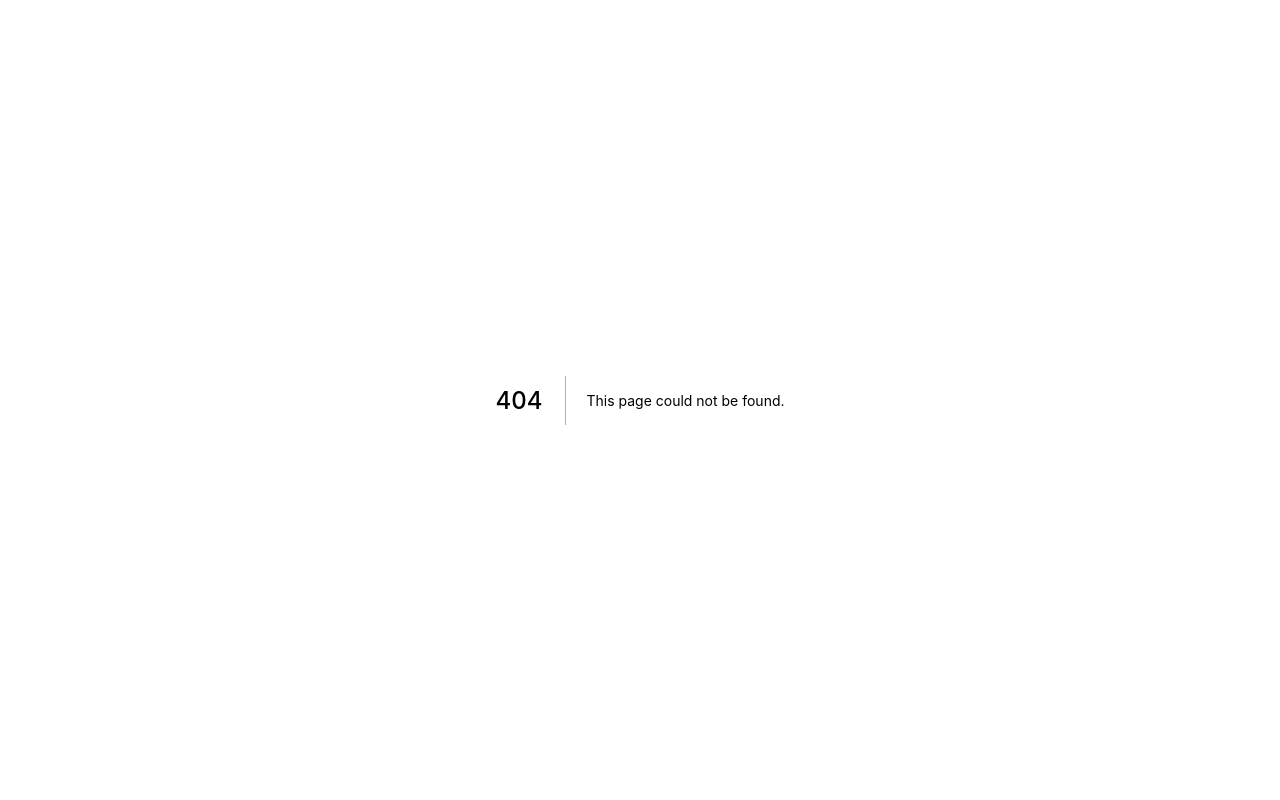
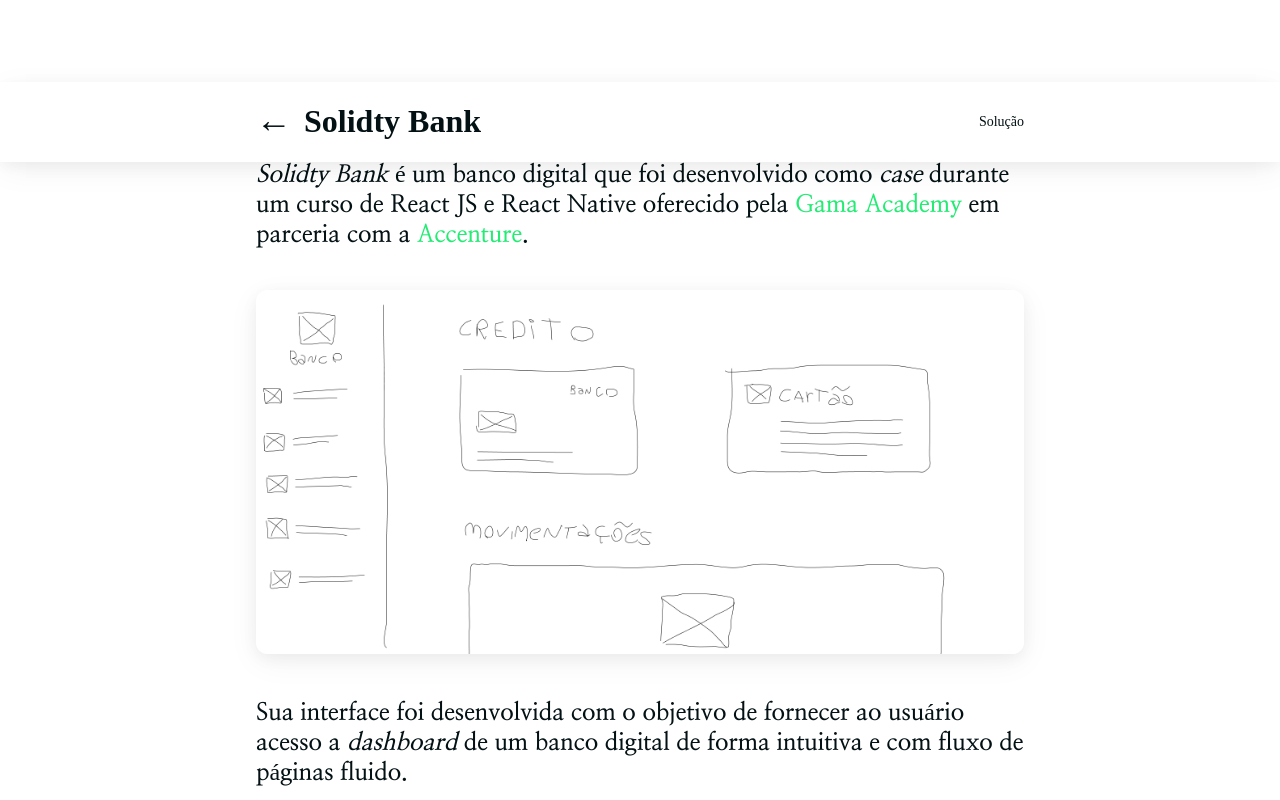
Before and after one commit to Deustavo/portifolio-gustavo-andrade, a Next.js app: page /project in a window 1280 px wide. Before the commit this address had no page. Shown: the top 800 px of the page. Built offline with nearby package versions, Linux system fonts and the light colour scheme; a web font is replaced by a local one.

Commit message:
pasta separada para os componentes da pagina de projeto

```diff
--- /dev/null
+++ b/components/Project/DanielAraujo/index.js
@@ -0,0 +1,16 @@
+import React from 'react';
+
+import styles from '../../../styles/product-page.module.css';
+
+function DanielAraujo() {
+  return (
+    <div className="width-full display-flex flex-direction-column margin-product-page">
+      <h1>Site para portifólio de advogado</h1>
+      <img className={styles.capaProduct} src="./img/danielaraujo/banner.png" />
+      <h1>Desenvolvimento da solução</h1>
+      <p className={styles.paragraph}>Em breve.</p>
+    </div>
+  );
+}
+
+export default DanielAraujo;
--- a/components/LifeGuard/index.js
+++ b/components/Project/LifeGuard/index.js
@@ -1,6 +1,6 @@
 import React from 'react';
 
-import styles from '../../styles/product-page.module.css';
+import styles from '../../../styles/product-page.module.css';
 
 function LifeGuard() {
   return (
--- a/components/DanielAraujo/index.js
+++ b/components/Project/Skillus/index.js
@@ -1,16 +1,16 @@
 import React from 'react';
 
-import styles from '../../styles/product-page.module.css';
+import styles from '../../../styles/product-page.module.css';
 
-function DanielAraujo() {
+function Skillus() {
   return (
     <div className="width-full display-flex flex-direction-column margin-product-page">
-      <h1>Site para portifólio de advogado</h1>
-      <img className={styles.capaProduct} src="./img/danielaraujo/banner.png" />
+      <h1>Rede social para compartilhar conhecimento</h1>
+      <img className={styles.capaProduct} src="./img/skillus/wireframe.png" />
       <h1>Desenvolvimento da solução</h1>
       <p className={styles.paragraph}>Em breve.</p>
     </div>
   );
 }
 
-export default DanielAraujo;
+export default Skillus;
--- a/components/Solidty/index.js
+++ b/components/Project/Solidty/index.js
@@ -1,6 +1,6 @@
 import React from 'react';
 
-import styles from '../../styles/product-page.module.css';
+import styles from '../../../styles/product-page.module.css';
 
 function Solidty({setModalImageIsOpen}) {
   return (
--- /dev/null
+++ b/pages/project.js
@@ -0,0 +1,18 @@
+
+import React, { useEffect, useState } from 'react';
+import Project from '../components/Project/ProjectPage';
+
+function ProjectPage() {
+  const [selectedProject, setSelectedProject] = useState(
+    {
+        image: "./img/solidty/solidty.png",
+        site: "https://solidtybank.vercel.app/",
+        title: "Solidty Bank"
+    },);
+
+  return (
+    <Project project={selectedProject} setSelectedProject={setSelectedProject} />
+  )
+}
+
+export default ProjectPage;
```
Also changed, not shown: components/Project/ProjectPage.js (+4 -4 lines), components/Skillus/index.js (deleted, +0 -16 lines), pages/index.js (+8 -4 lines), components/header.js (added).
